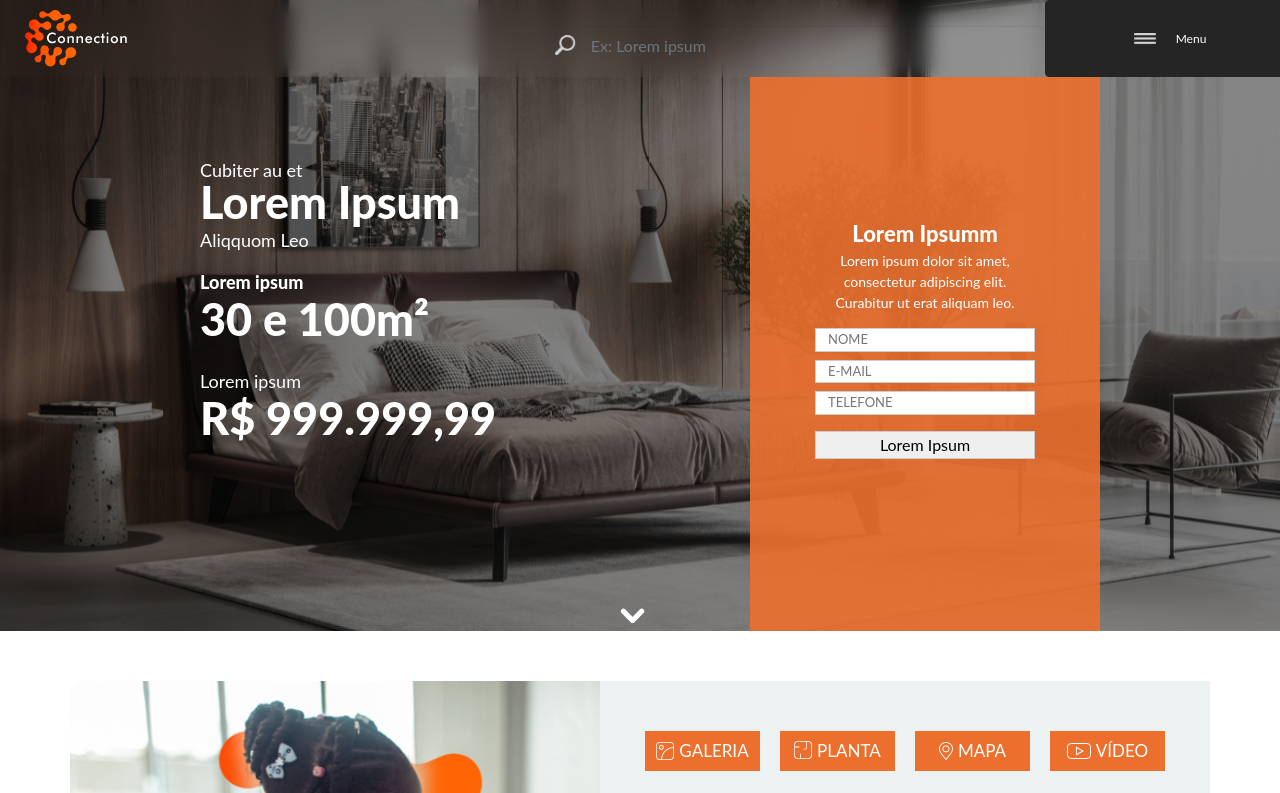
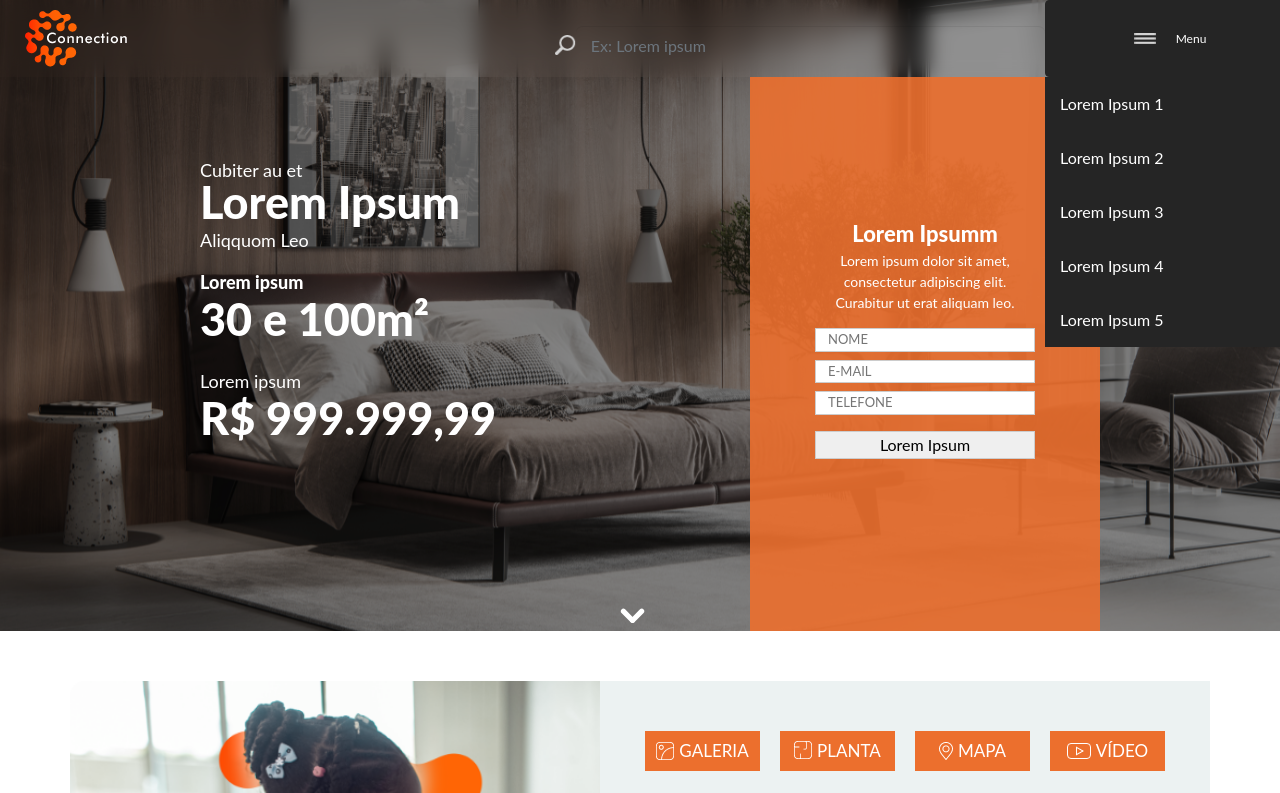
Before and after one commit to Bernazzollii/brivia-challenge, a website with bundled scripts: page index.html in a window 1280 px wide. Both pictures are taken after a click on the button "Menu". Shown: the top 793 px of the page. Built offline with nearby package versions, Linux system fonts and the light colour scheme; a web font is replaced by a local one.

Commit message:
fix bugs on desktop
Signed-off-by: cesar <cesar@indexis.com.br>

```diff
--- a/assets/js/starter.js
+++ b/assets/js/starter.js
@@ -32,3 +32,17 @@ console.log('JS test');
 
 $('#custCarousel').carousel();
 $('#custCarouse2').carousel();
+
+document.addEventListener('click', (ev) => {
+  let btnMenu = ev.target.closest(".btn-menu");
+
+  if (null === btnMenu) {
+    return;
+  }
+
+  let activateDropdown = document.querySelector('.dropdown');
+  activateDropdown.classList.toggle('active');
+
+
+
+});
--- a/index.html
+++ b/index.html
@@ -23,10 +23,21 @@
 
           <input class="form-control col-md" type="search" placeholder="Ex: Lorem ipsum" aria-label="Search">
         </form>
-        <button class="navbar-toggler col-md" type="button" data-bs-toggle="collapse" data-bs-target="#navbarsExample01"
-          aria-controls="navbarsExample01" aria-expanded="false" aria-label="Toggle navigation">
+        <button class="navbar-toggler col-md btn-menu" type="button" data-bs-toggle="collapse"
+          data-bs-target="#navbarsExample01" aria-controls="navbarsExample01" aria-expanded="false"
+          aria-label="Toggle navigation">
           <span class="navbar-toggler-icon c-text--white"></span><span class="c-text--white">Menu</span>
         </button>
+
+        <div class="dropdown">
+          <div class="c-menu-dropdown">
+            <a href="#">Lorem Ipsum 1</a>
+            <a href="#">Lorem Ipsum 2</a>
+            <a href="#">Lorem Ipsum 3</a>
+            <a href="#">Lorem Ipsum 4</a>
+            <a href="#">Lorem Ipsum 5</a>
+          </div>
+        </div>
       </div>
     </div>
   </header>
@@ -65,7 +76,7 @@
                 <input type="text" class="c-form c-input--name" placeholder="Nome" required>
                 <input type="email" class="c-form c-input--email" placeholder="E-mail" required>
                 <input type="tel" class="c-form c-input--phone" placeholder="Telefone" required>
-                <button class="c-form-btn js-submit-btn" type="submit">Lorem Ipsum</button>
+                <button class="c-form-btn js-submit-btn" href="#" type="submit">Lorem Ipsum</button>
               </div>
             </div>
           </div>
--- a/scss/sections/_diferentials.scss
+++ b/scss/sections/_diferentials.scss
@@ -48,7 +48,7 @@
     border: 1px solid #ed6f2e;
     transform: translateX(-50%);
 
-    &:active {
+    &.active {
       color: #fff;
       background: #ed6f2e;
     }
--- a/scss/sections/_navbar.scss
+++ b/scss/sections/_navbar.scss
@@ -80,3 +80,32 @@ html [type="button"] {
 .header--logo {
   padding: 10px 40px;
 }
+
+.dropdown {
+  position: absolute;
+  top: 100%;
+  right: 0;
+  display: none;
+  overflow: hidden;
+
+
+  &.active {
+    display: block;
+  }
+
+  .c-menu-dropdown {
+    width: 235px;
+    background-color: #252525;
+
+    a {
+      display: block;
+      padding: 15px;
+      color: #fff;
+
+      &:hover {
+        text-decoration: none;
+        background-color: #e27035;
+      }
+    }
+  }
+}
```
Also changed, not shown: assets/css/sections/index.css, assets/css/starter.css, 2 other files.
